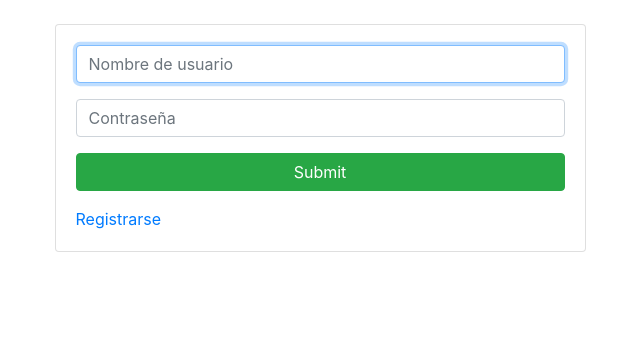
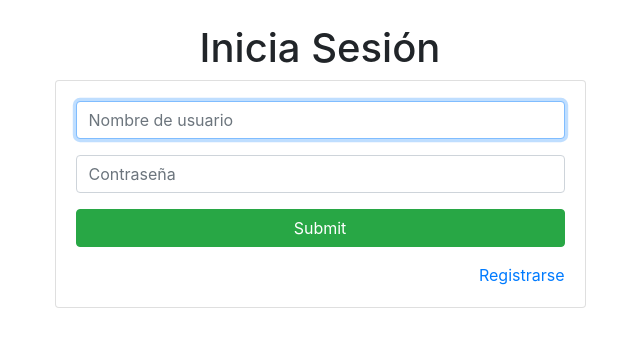
Before and after one commit to zerofelx/Sugerencias-La-Salle, a PHP site: page /login.php?form=1 in a window 1280 px wide. Shown: the part 56-403 px from the top of the page, without its empty margins (320-960 px from the left). Run offline with PHP 8.4, Linux system fonts and the light colour scheme; data that the repository does not hold is empty; some libraries are stand-ins or nearby versions.

Commit message:
Agregando título "Inicia Sesión"

```diff
--- a/includes/components/login_form.php
+++ b/includes/components/login_form.php
@@ -1,5 +1,5 @@
 <div class="col-md-6">
-
+    <h1 class="text-center">Inicia Sesión</h1>
     <?php include ("status_message.php") ?>
 
     <div class="card card-body">
@@ -12,9 +12,9 @@
                 <input type="password" name="password" id="password" placeholder="Contraseña" class="form-control">
             </div>
             <div class="form-group text-center">
-                <input type="submit" class="btn btn-success btn-block" name="create_user">
+                <input type="submit" class="btn btn-success btn-block" name="login">
             </div>
         </form>
-        <a href="login.php?form=register">Registrarse</a>
+        <a class="text-right" href="login.php?form=register">Registrarse</a>
     </div>
 </div>
```
